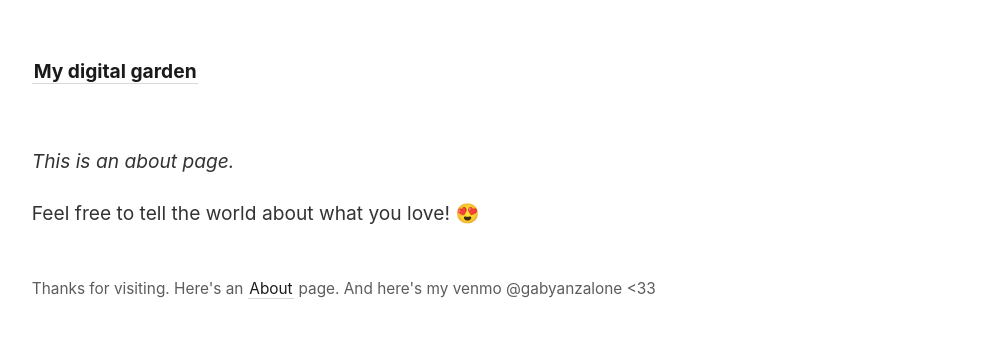
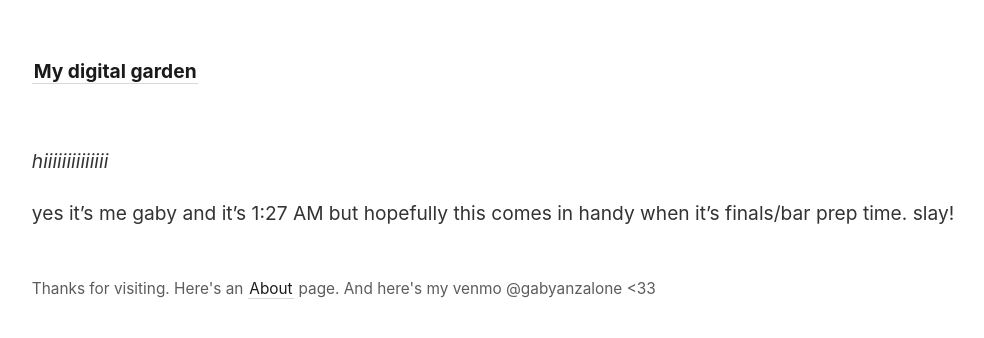
Before and after one commit to ganzalone/Gabys-Page, a Jekyll site: the page built from _pages/about.md, in a window 1280 px wide. Shown: the top 338 px of the page, without its empty margins (45-1029 px from the left). Built offline with Jekyll 4.4.1, drawn with Linux system fonts in a browser that asks for light colours.

Commit message:
Update about.md

```diff
--- a/_pages/about.md
+++ b/_pages/about.md
@@ -4,6 +4,6 @@ title: About
 permalink: /about
 ---
 
-*This is an about page.*
+*hiiiiiiiiiiiiii*
 
-Feel free to tell the world about what you love! 😍
+yes it's me gaby and it's 1:27 AM but hopefully this comes in handy when it's finals/bar prep time. slay!
```
